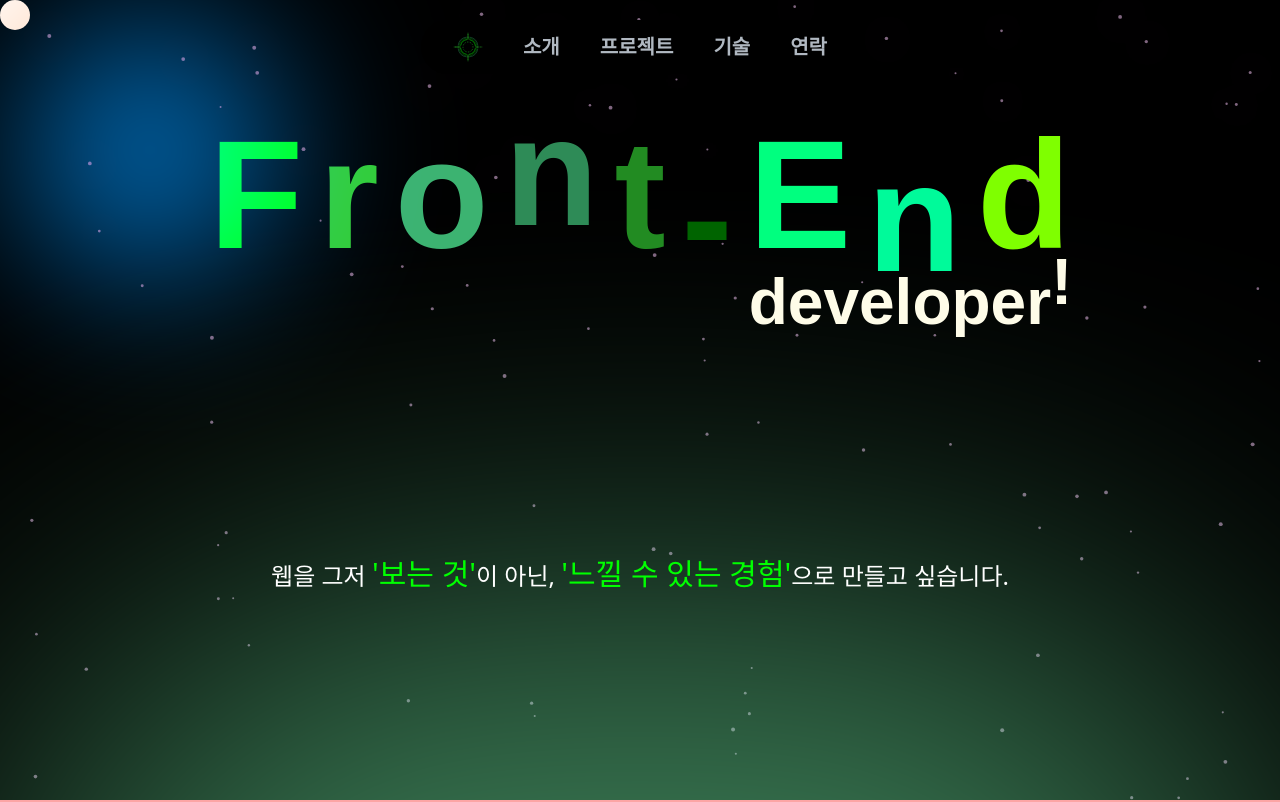
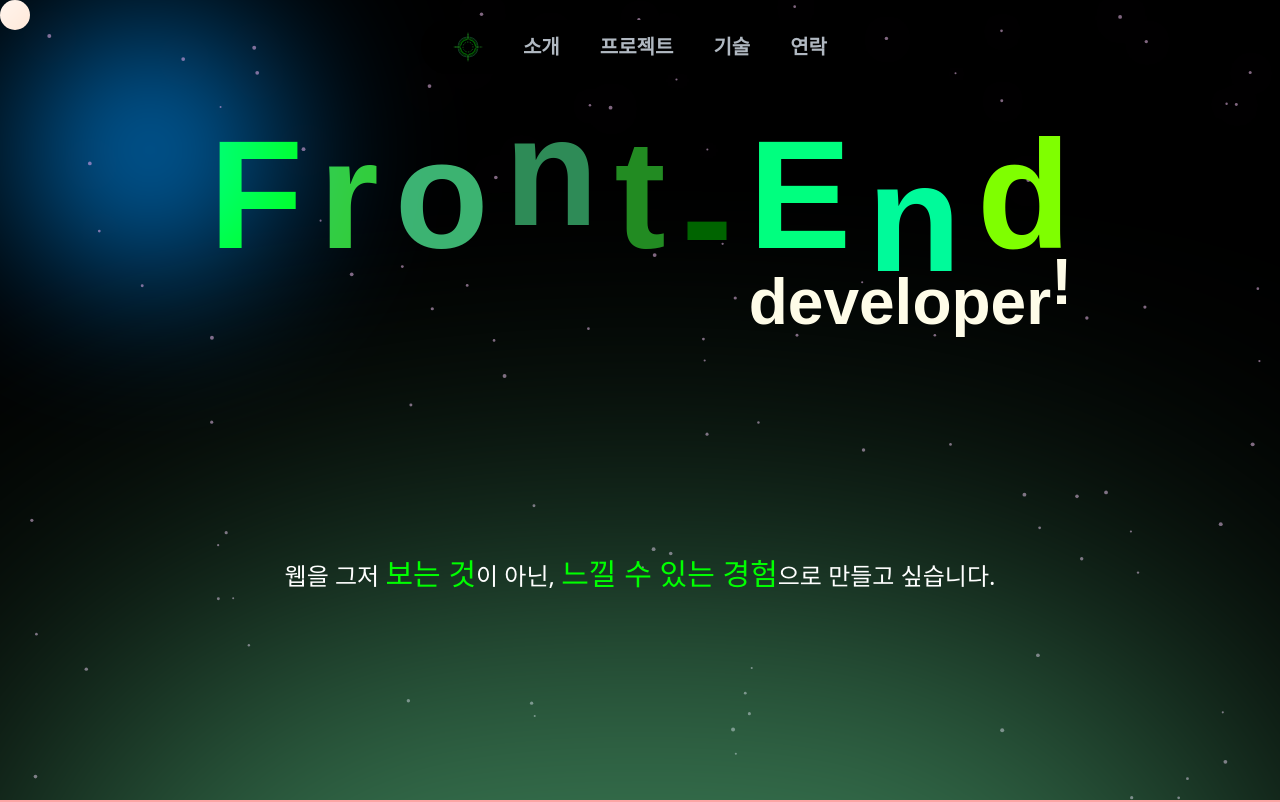
Before and after one commit to KIMLENDING/memory-game, a Next.js app: page /portfolio in a window 1280 px wide. Shown: the top 802 px of the page. Built offline with nearby package versions, Linux system fonts and the light colour scheme; a web font is replaced by a local one.

Commit message:
' 쓰지 말고 &apos; 이거 사용해야함함

```diff
--- a/components/portfolio/Intro.tsx
+++ b/components/portfolio/Intro.tsx
@@ -110,9 +110,9 @@ const Intro = () => {
             <div className='relative mt-4 sm:mt-10 p-4 w-full h-full flex-1 flex flex-col items-center justify-center pointer-events-auto text-white'>
                 <p ref={(el) => { textRefs.current[0] = el }} className="absolute  px-4 opacity-0" style={{ fontSize: 'clamp(1rem, 3vw, 3vh)', }} >
                     <span>웹을 그저 </span>
-                    <span className='sm:text-3xl text-xl text-[#00ff00] text-nowrap  '>'보는 것'</span>
+                    <span className='sm:text-3xl text-xl text-[#00ff00] text-nowrap  '>보는 것</span>
                     <span >이 아닌, </span>
-                    <span className='sm:text-3xl text-xl text-[#00ff00] text-nowrap'>'느낄 수 있는 경험'</span>
+                    <span className='sm:text-3xl text-xl text-[#00ff00] text-nowrap'>느낄 수 있는 경험</span>
                     <span>으로 만들고 싶습니다.</span>
                 </p>
                 <p ref={(el) => { textRefs.current[1] = el }} className="absolute  px-4 opacity-0" style={{ fontSize: 'clamp(1rem, 3vw, 3vh)', }}>
```
